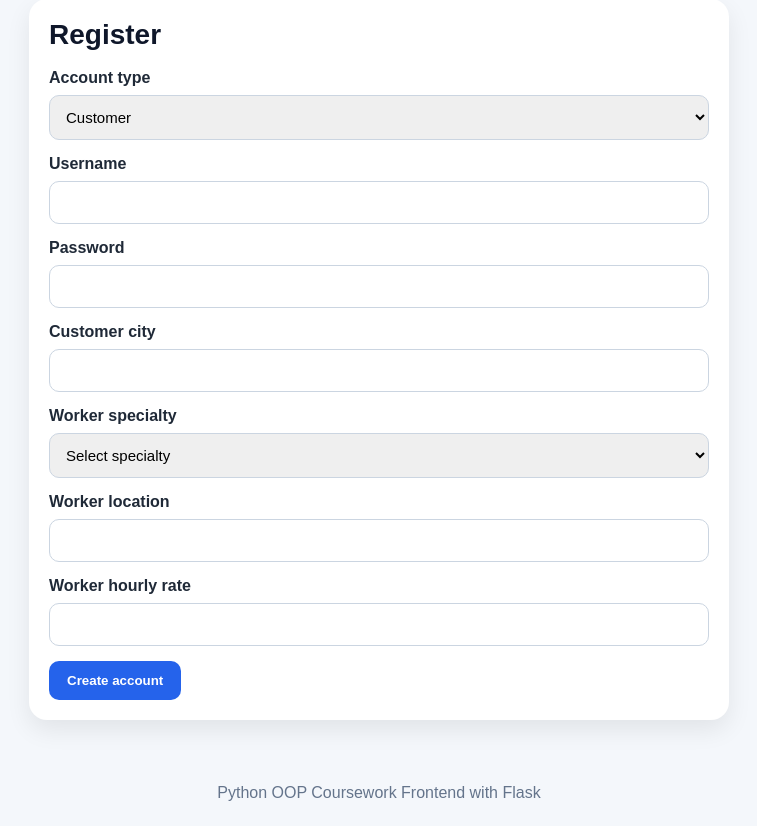
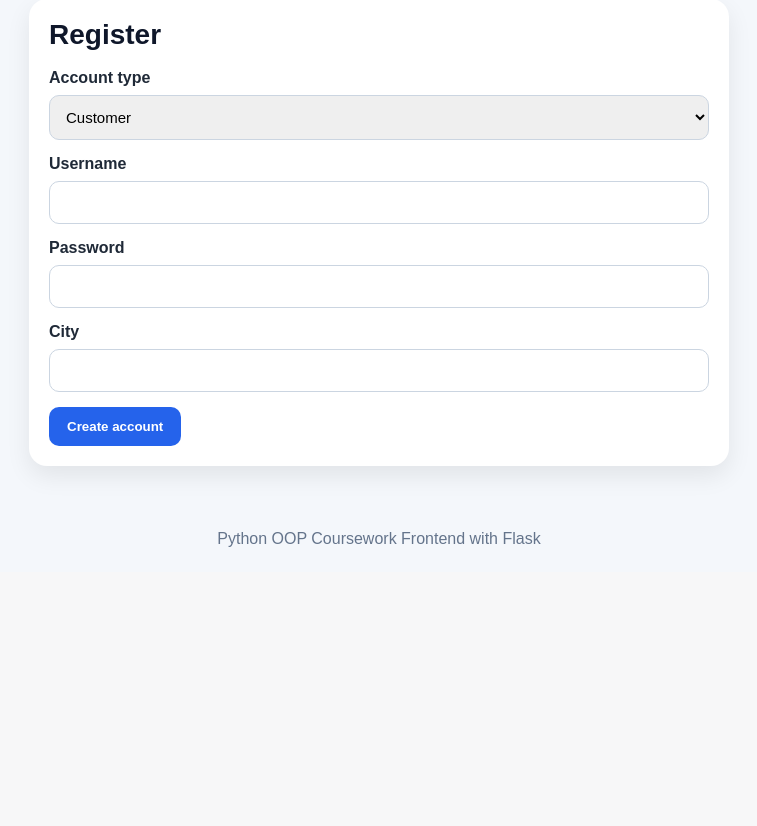
Before and after one commit to Just4Kor/App-for-Emergencies, a Flask app: page /register in a window 1280 px wide. Shown: the part 294-1120 px from the top of the page, without its empty margins (261-1018 px from the left). After the commit the page ends 841 px from the top, so only its background shows below. Run offline with Flask 3, Linux system fonts and the light colour scheme.

Commit message:
Enhance registration form with role-based fields
Added dynamic field toggling for account type selection.

```diff
--- a/templates/register.html
+++ b/templates/register.html
@@ -5,14 +5,16 @@
     <h2 class="section-title">Register</h2>
 
     <form method="post">
+        <!-- ROLE -->
         <div style="margin-bottom: 15px;">
             <label for="role">Account type</label>
-                <select id="role" name="role">
+            <select id="role" name="role" onchange="toggleFields()">
                 <option value="customer">Customer</option>
                 <option value="worker">Worker</option>
             </select>
         </div>
 
+        <!-- COMMON FIELDS -->
         <div style="margin-bottom: 15px;">
             <label for="username">Username</label>
             <input type="text" id="username" name="username">
@@ -23,13 +25,18 @@
             <input type="password" id="password" name="password">
         </div>
 
+        <!-- CUSTOMER FIELDS -->
+        <div id="customer-fields">
             <div style="margin-bottom: 15px;">
-                <label for="city">Customer city</label>
+                <label for="city">City</label>
                 <input type="text" id="city" name="city">
             </div>
+        </div>
 
+        <!-- WORKER FIELDS -->
+        <div id="worker-fields" style="display: none;">
             <div style="margin-bottom: 15px;">
-                <label for="specialty">Worker specialty</label>
+                <label for="specialty">Specialty</label>
                 <select id="specialty" name="specialty">
                     <option value="">Select specialty</option>
                     <option value="Plumber">Plumber</option>
@@ -39,16 +46,36 @@
             </div>
 
             <div style="margin-bottom: 15px;">
-                <label for="location">Worker location</label>
+                <label for="location">Location</label>
                 <input type="text" id="location" name="location">
             </div>
 
             <div style="margin-bottom: 15px;">
-                <label for="hourly_rate">Worker hourly rate</label>
+                <label for="hourly_rate">Hourly rate (€)</label>
                 <input type="text" id="hourly_rate" name="hourly_rate">
+            </div>
         </div>
 
         <button class="btn" type="submit">Create account</button>
     </form>
 </div>
+
+<script>
+function toggleFields() {
+    const role = document.getElementById("role").value;
+    const customerFields = document.getElementById("customer-fields");
+    const workerFields = document.getElementById("worker-fields");
+
+    if (role === "customer") {
+        customerFields.style.display = "block";
+        workerFields.style.display = "none";
+    } else {
+        customerFields.style.display = "none";
+        workerFields.style.display = "block";
+    }
+}
+
+// Run on page load
+window.onload = toggleFields;
+</script>
 {% endblock %}
```
Lines whose indentation alone changed are shown as unchanged.
